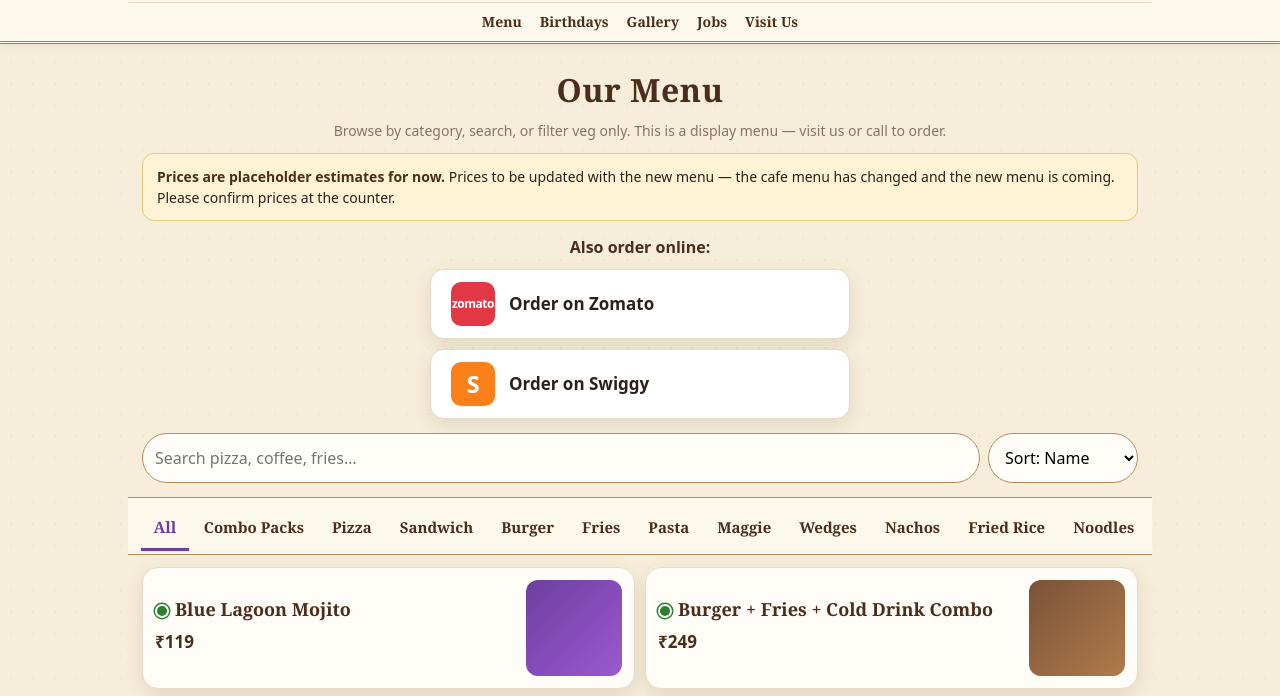
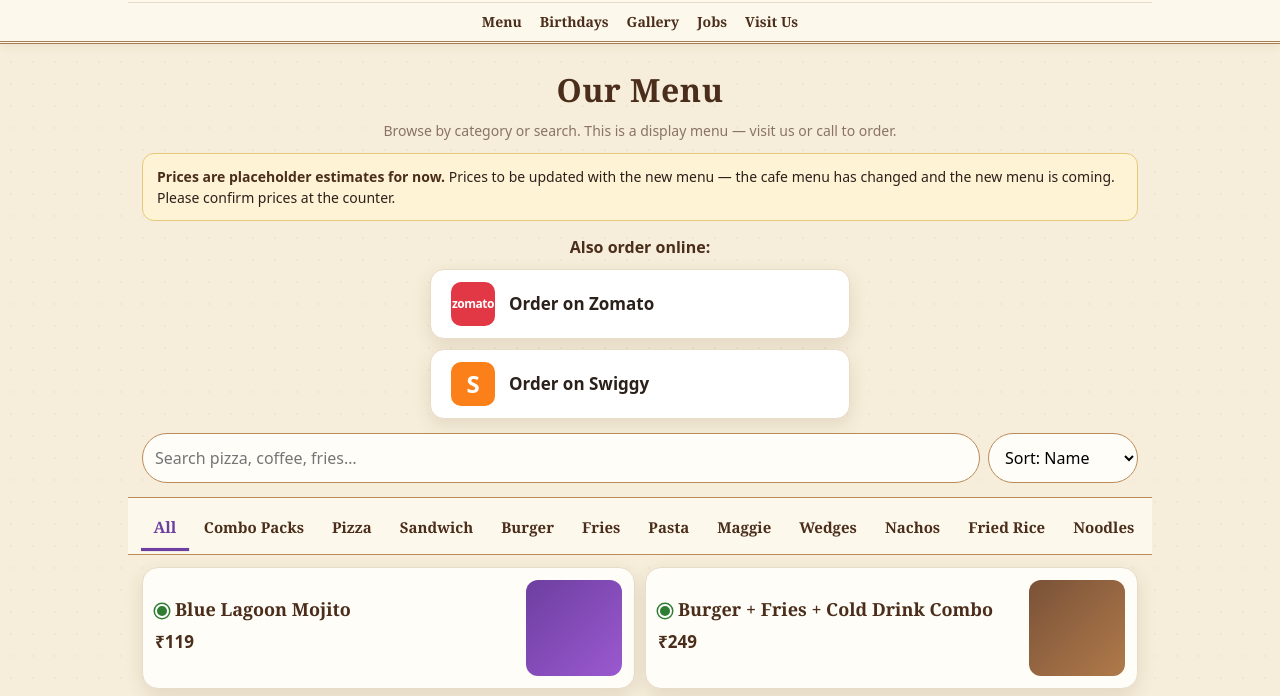
Before and after one commit to krishnajais466/stars-cafe-website, a plain HTML site: page menu.html in a window 1280 px wide. Shown: the part 59-755 px from the top of the page. Drawn offline with Linux system fonts and the light colour scheme.

Commit message:
Menu intro text fix

```diff
--- a/menu.html
+++ b/menu.html
@@ -63,7 +63,7 @@
 <main>
   <section id="menuSection" aria-label="Menu">
     <h1>Our Menu</h1>
-    <p class="muted">Browse by category, search, or filter veg only. This is a display menu — visit us or call to order.</p>
+    <p class="muted">Browse by category or search. This is a display menu — visit us or call to order.</p>
     <div class="notice"><b>Prices are placeholder estimates for now.</b> Prices to be updated with the new menu — the cafe menu has changed and the new menu is coming. Please confirm prices at the counter.</div>
     <p class="order-links">Also order online:
       <a class="dl-btn zomato" href="https://www.zomato.com/search?q=Star%27s+Cafe+Nalasopara+East" target="_blank" rel="noopener"><span class="dl-chip">zomato</span>Order on Zomato</a>
```
